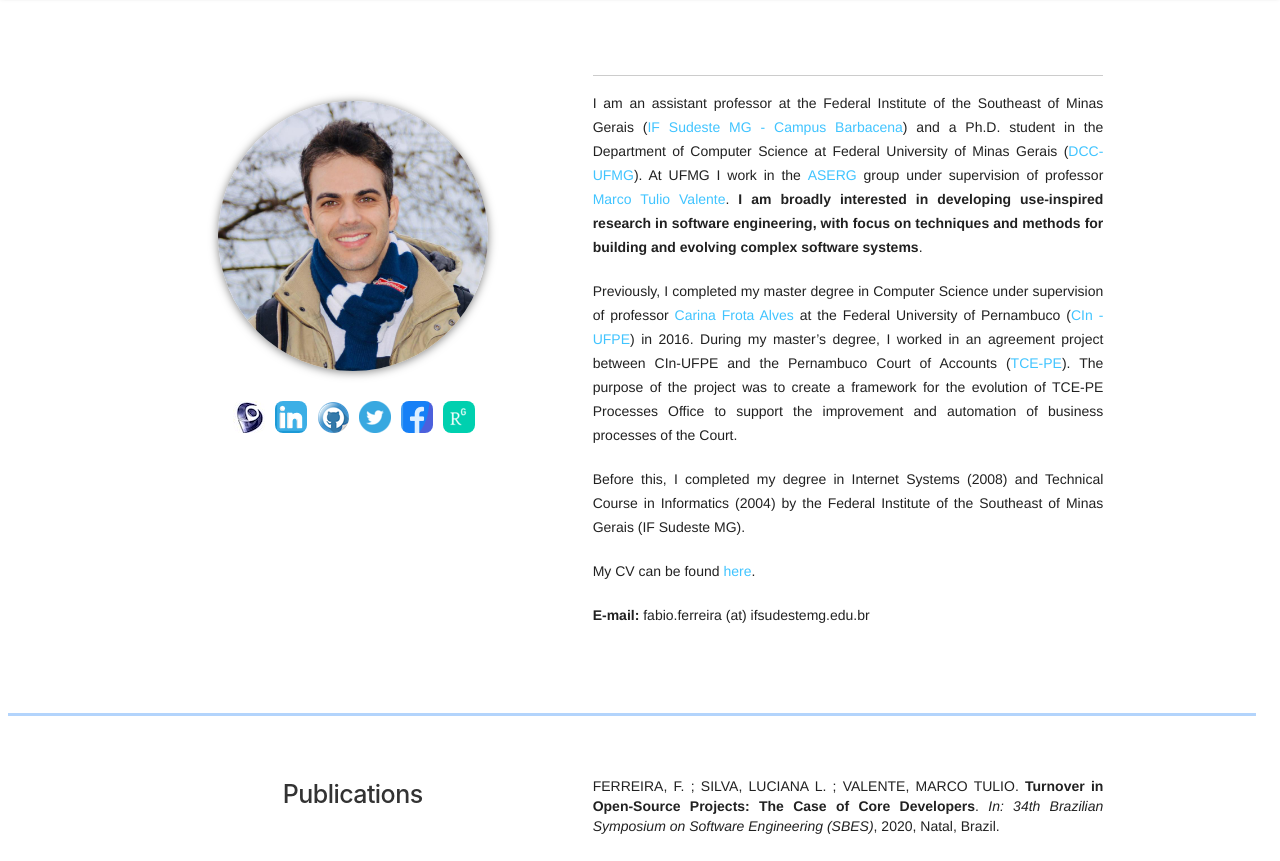
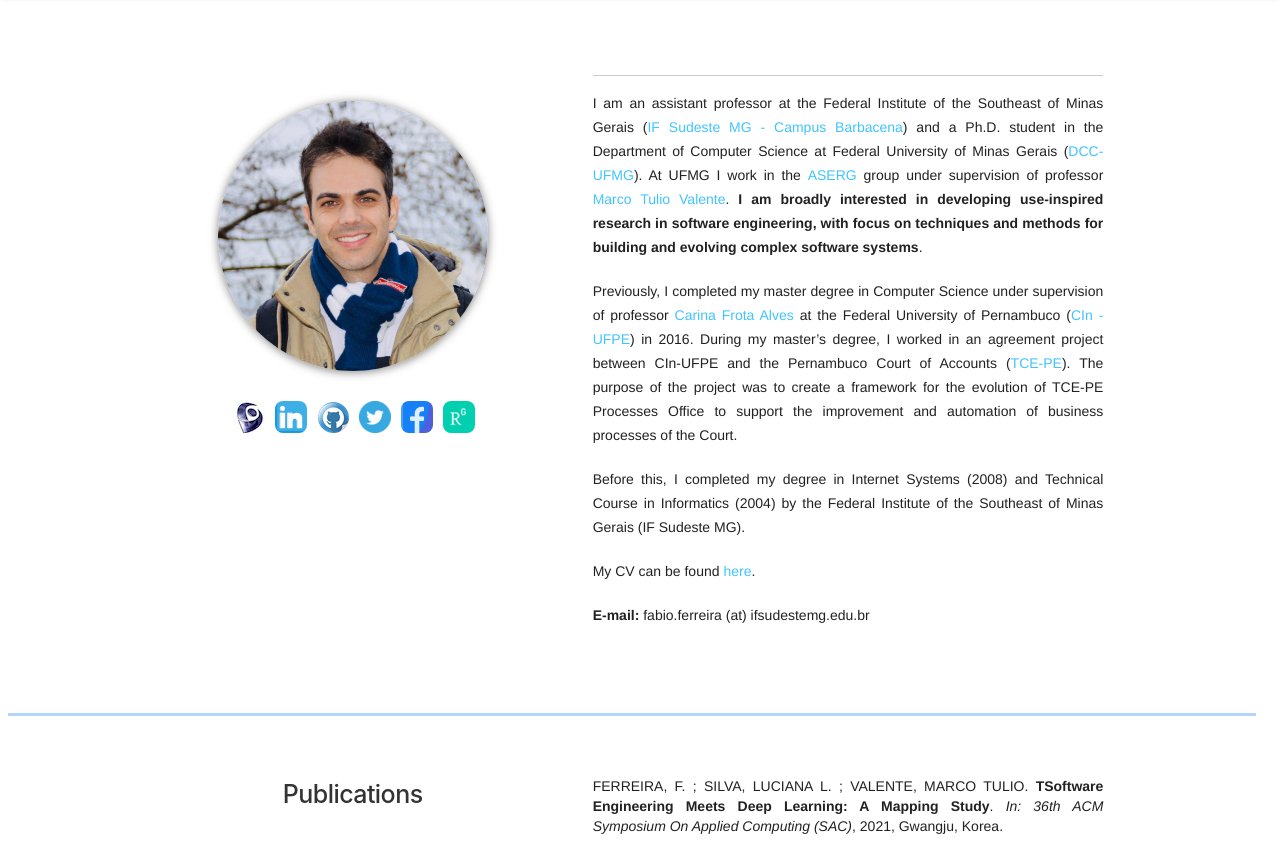
Before and after one commit to fabiosferreira/fabiosferreira.github.io, a plain HTML site: page index.html in a window 1280 px wide. Shown: the part 67-928 px from the top of the page. Drawn offline with Linux system fonts and the light colour scheme.

Commit message:
Adding SAC publication

```diff
--- a/index.html
+++ b/index.html
@@ -123,6 +123,9 @@
 					</div>
 
 					<div class="publications mdl-cell--5-col mdl-cell--7-col-tablet mdl-cell--4-col-phone">
+						<div class="publication wow fadeInUp" data-wow-iteration="1">
+						FERREIRA, F. ; SILVA, LUCIANA L. ; VALENTE, MARCO TULIO. <b>TSoftware Engineering Meets Deep Learning: A Mapping Study</b>. <i>In: 36th ACM Symposium On Applied Computing (SAC)</i>, 2021, Gwangju, Korea.
+						</div>
 						<div class="publication wow fadeInUp" data-wow-iteration="1">
 						FERREIRA, F. ; SILVA, LUCIANA L. ; VALENTE, MARCO TULIO. <b>Turnover in Open-Source Projects: The Case of Core Developers</b>. <i>In: 34th Brazilian Symposium on Software Engineering (SBES)</i>, 2020, Natal, Brazil.
 						</div>
```
